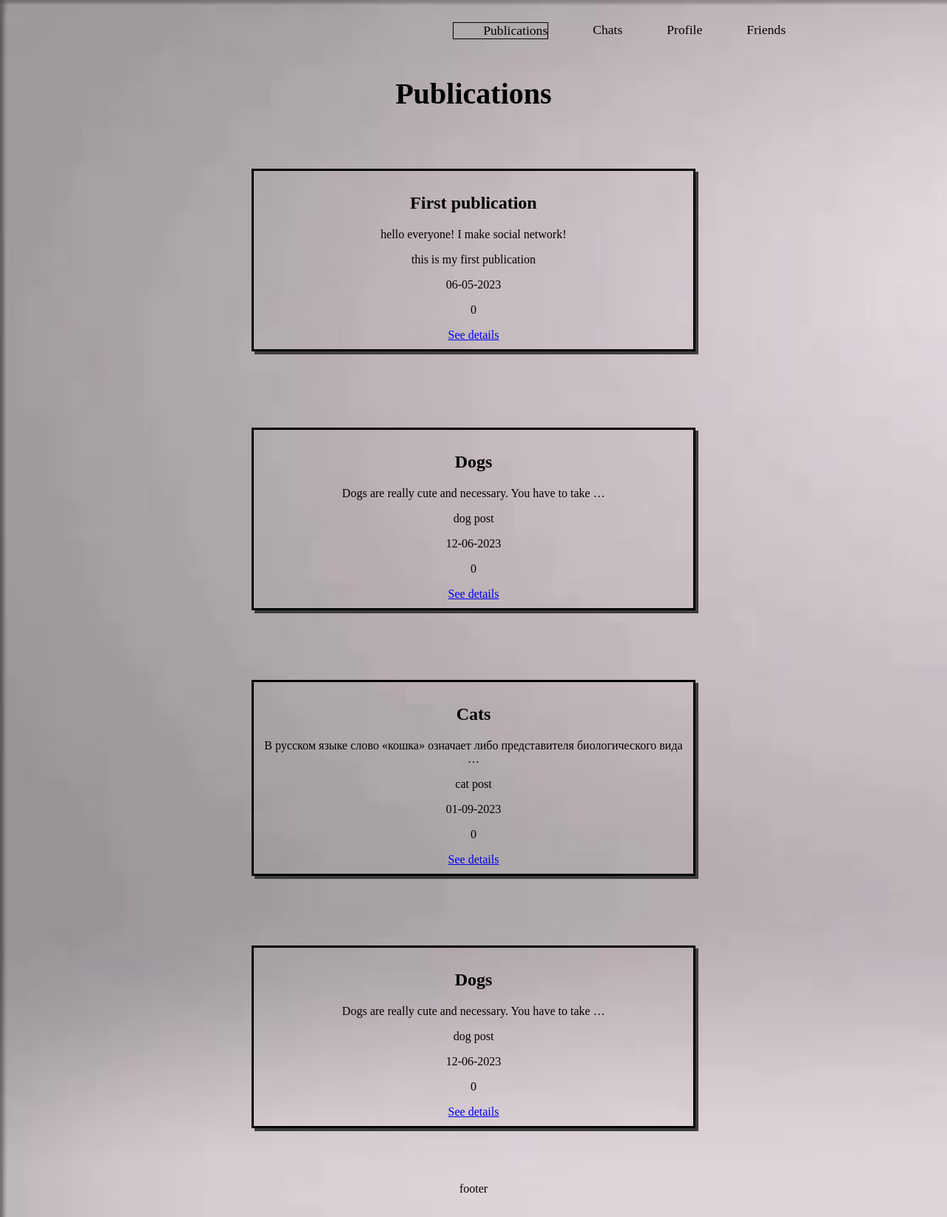
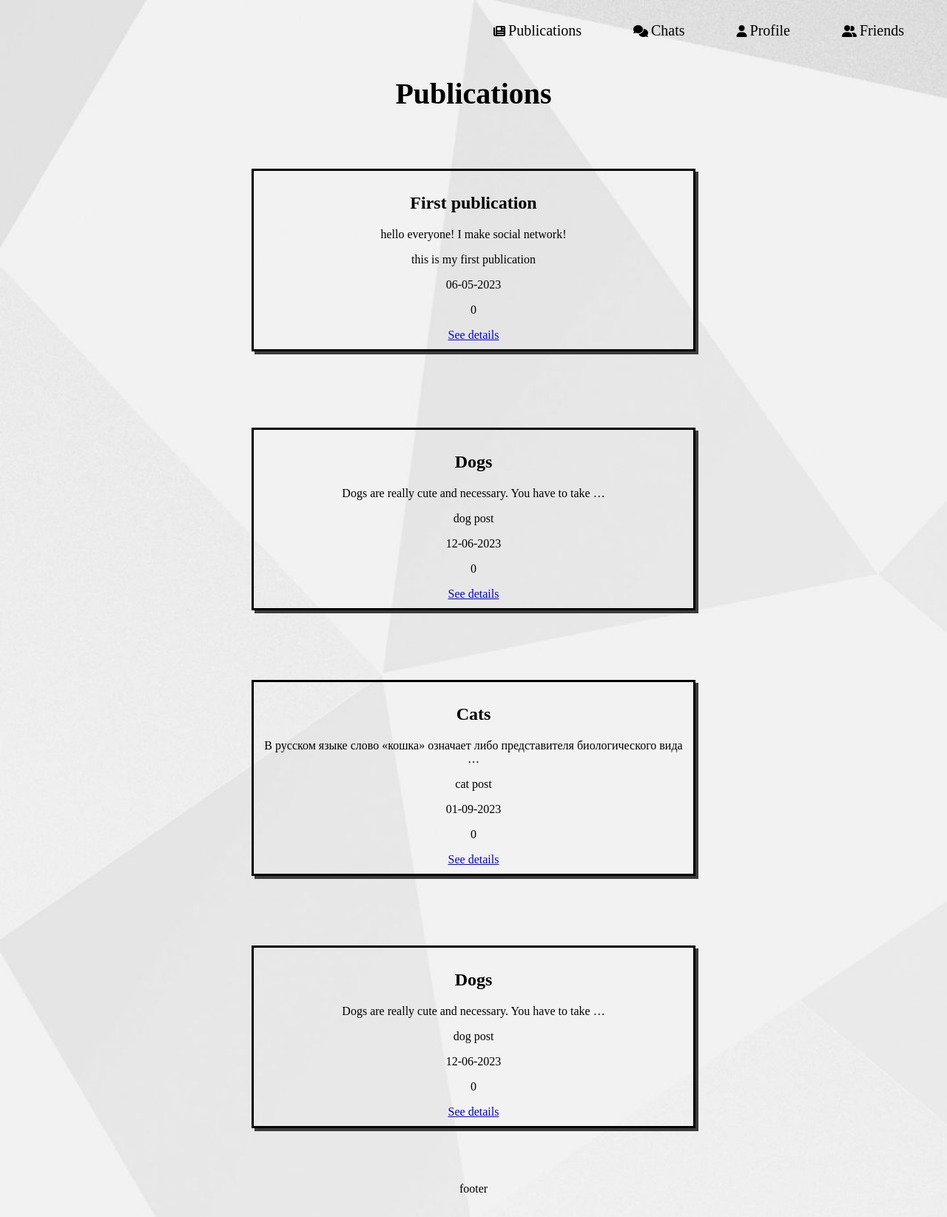
Before and after one commit to Mind-Insight/social_network-Meeteo, a Django app: page /publications/ in a window 1280 px wide. Shown: the whole page at 74% size. Run offline with Django 4.2, Linux system fonts and the light colour scheme; some libraries are stand-ins or nearby versions.

Commit message:
add some icons and favicon

```diff
--- a/social_network/static/css/style.css
+++ b/social_network/static/css/style.css
@@ -1,5 +1,5 @@
 body {
-  background-image: url("../img/_Mmie1NLreo.jpg");
+  background-image: url("../img/1614564388_90-p-fon-dlya-fotoshopa-odnotonnii-belii-100-scaled.jpg");
   background-size: cover;
   background-repeat: no-repeat;
 }
@@ -7,10 +7,6 @@ body {
 .wrapper {
   min-height: 100%;
   position: relative;
-}
-
-.active {
-  border: 1px solid black;
 }
 
 .publications__header {
@@ -40,25 +36,22 @@ body {
 .header__menu {
   display: flex;
   justify-content: end;
-  margin: 30px 200px 50px 50px;
+  margin: 30px 50px 50px 50px;
 }
 
 .menu__list {
   display: flex;
   list-style: none;
-  padding: 0;
   margin: 0;
 }
 .menu__item {
-  margin: 0 10px;
+  margin-left: 70px;
 }
 .menu__item a {
   position: relative;
-  font-size: 1.1em;
+  font-size: 20px;
   color: black;
   text-decoration: none;
-  font-weight: 500;
-  margin-left: 40px;
 }
 .menu__item a::after {
   content: "";
@@ -67,7 +60,7 @@ body {
   bottom: -6px;
   width: 100%;
   height: 3px;
-  background-color: white;
+  background-color: black;
   border-radius: 5px;
   transform-origin: right;
   transform: scaleX(0);
--- a/social_network/static/css/style.scss
+++ b/social_network/static/css/style.scss
@@ -1,5 +1,5 @@
 body {
-    background-image: url("../img/_Mmie1NLreo.jpg");
+    background-image: url("../img/1614564388_90-p-fon-dlya-fotoshopa-odnotonnii-belii-100-scaled.jpg");
     background-size: cover;
     background-repeat: no-repeat;
 }
@@ -7,10 +7,6 @@ body {
 .wrapper {
     min-height: 100%;
     position: relative;
-}
-
-.active {
-    border: 1px solid black;
 }
 
 .publications {
@@ -44,27 +40,24 @@ body {
     &__menu {
         display: flex;
         justify-content: end;
-        margin: 30px 200px 50px 50px;
+        margin: 30px 50px 50px 50px;
     }
 }
 .menu {
     &__list {
         display: flex;
         list-style: none;
-        padding: 0;
         margin: 0;
     }
 
     &__item {
-        margin: 0 10px;
+        margin-left: 70px;
     }
     &__item a {
         position: relative;
-        font-size: 1.1em;
+        font-size: 20px;
         color: black;
         text-decoration: none;
-        font-weight: 500;
-        margin-left: 40px;
     }
 
     &__item a::after {
@@ -74,7 +67,7 @@ body {
         bottom: -6px;
         width: 100%;
         height: 3px;
-        background-color: white;
+        background-color: black;
         border-radius: 5px;
         transform-origin: right;
         transform: scaleX(0);
--- a/social_network/templates/base.html
+++ b/social_network/templates/base.html
@@ -6,6 +6,7 @@
     <meta http-equiv="X-UA-Compatible" content="IE=edge" />
     <meta name="viewport" content="width=device-width, initial-scale=1.0" />
     <link rel="stylesheet" href="{% static 'css/style.css' %}" />
+    <link rel="shortcut icon" type="image/x-icon" href="{% static 'icons/favicon.ico' %}">
     <title>{% block title %} {% endblock %}</title>
   </head>
   <body>
@@ -15,5 +16,9 @@
       {% include 'includes/footer.html' %}
     </div>
     <script src="{% static 'js/script.js' %}"></script>
+    <script
+      src="https://kit.fontawesome.com/8d8dbbcdc1.js"
+      crossorigin="anonymous"
+    ></script>
   </body>
 </html>
--- a/social_network/templates/includes/header.html
+++ b/social_network/templates/includes/header.html
@@ -2,10 +2,26 @@
   <nav class="header__menu">
     <ul class="menu__list">
       {% with request.resolver_match.view_name as view_name %}
-        <li class="menu__item {% if view_name == 'publications:publications_list' %}active{% endif %}"><a href="#">Publications</a></li>
-        <li class="menu__item"><a href="#">Chats</a></li>
-        <li class="menu__item"><a href="#">Profile</a></li>
-        <li class="menu__item"><a href="#">Friends</a></li>
+      <li class="menu__item">
+        <i class="fa-solid fa-newspaper"></i>
+        <a href="#">Publications</a>
+      </li>
+
+      <li class="menu__item">
+        <i class="fa-solid fa-comments"></i>
+        <a href="#">Chats</a>
+      </li>
+
+      <li class="menu__item">
+        <i class="fa-solid fa-user"></i>
+        <a href="#">Profile</a>
+      </li>
+
+
+      <li class="menu__item">
+        <i class="fa-solid fa-user-group"></i>
+        <a href="#">Friends</a>
+      </li>
       {% endwith %}
     </ul>
   </nav>
```
Also changed, not shown: social_network/static/icons/favicon.ico (added), social_network/static/icons/free-icon-font-users-alt-5069162.svg (added), social_network/static/img/1614564388_90-p-fon-dlya-fotoshopa-odnotonnii-belii-100-scaled.jpg (added), 1 other file.
